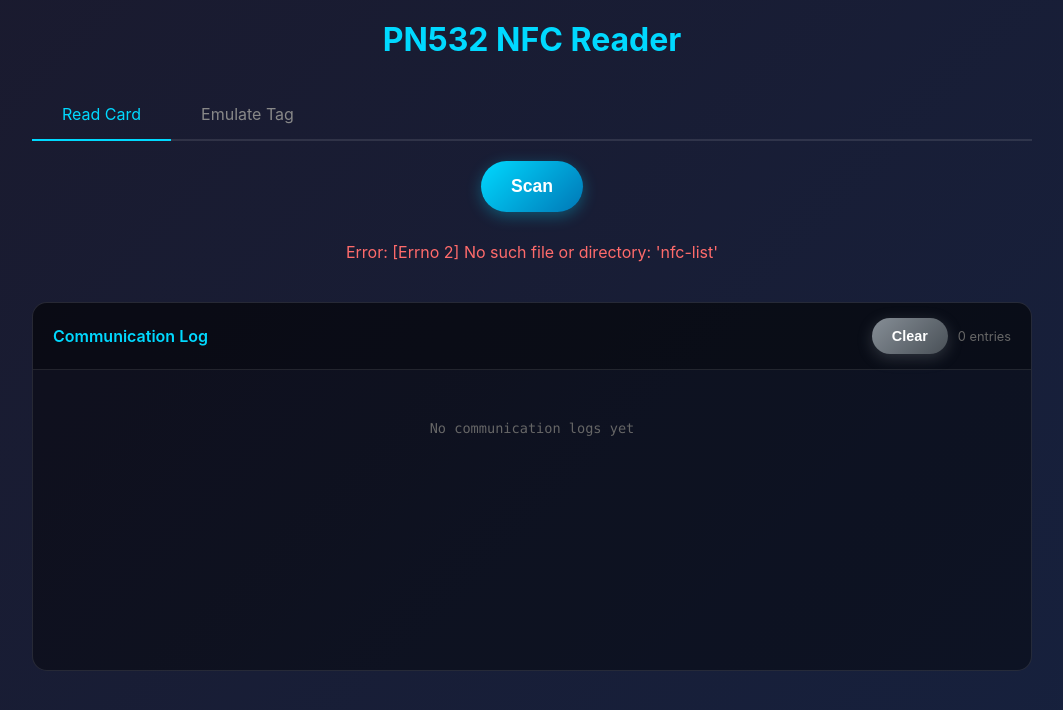
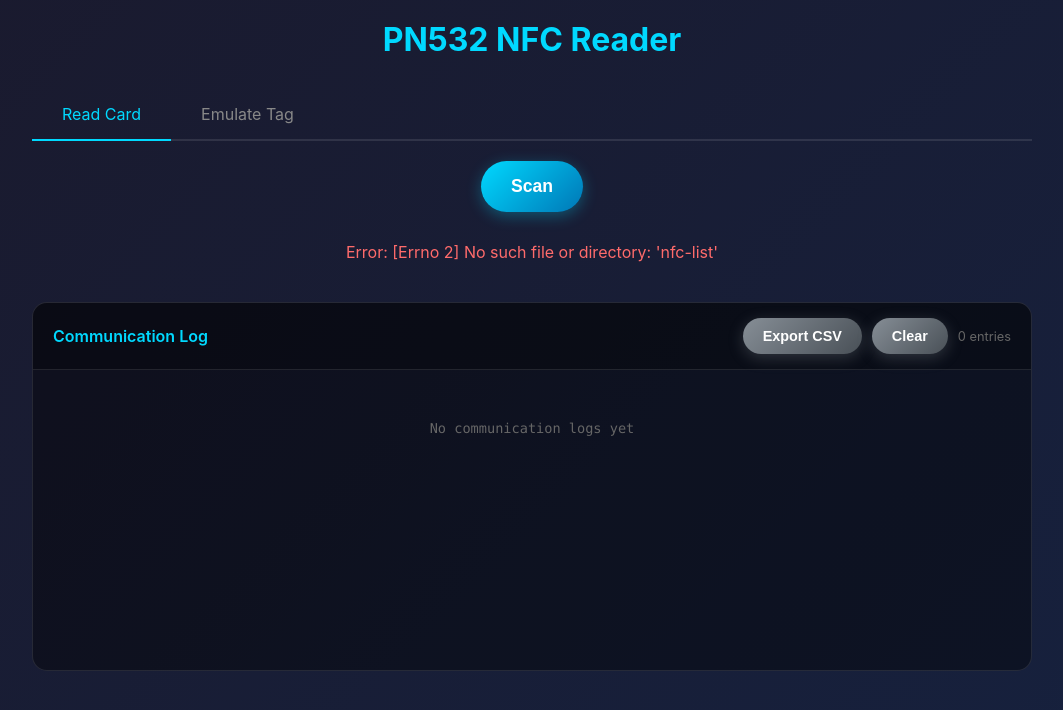
Before and after one commit to ylongwang2782/pn532-reader, a Flask app: page / in a window 1280 px wide. Shown: the top 710 px of the page, without its empty margins (108-1171 px from the left). Run offline with Flask 3, Linux system fonts and the light colour scheme; data that the repository does not hold is empty.

Commit message:
Add CSV export button for communication logs
Co-Authored-By: Claude Opus 4.5 <noreply@anthropic.com>

```diff
--- a/templates/index.html
+++ b/templates/index.html
@@ -453,6 +453,7 @@
                 <div class="log-header">
                     <h3>Communication Log</h3>
                     <div class="log-controls">
+                        <button class="clear-btn" onclick="exportLogs('read')">Export CSV</button>
                         <button class="clear-btn" onclick="clearReadLogs()">Clear</button>
                         <span class="log-count" id="readLogCount">0 entries</span>
                     </div>
@@ -502,6 +503,7 @@
                             <input type="checkbox" id="autoScroll" checked>
                             Auto-scroll
                         </label>
+                        <button class="clear-btn" onclick="exportLogs('emulate')">Export CSV</button>
                         <button class="clear-btn" onclick="clearLogs()">Clear</button>
                         <span class="log-count" id="emulateLogCount">0 entries</span>
                     </div>
@@ -734,6 +736,38 @@
             document.getElementById('readLogCount').textContent = '0 entries';
         }
 
+        function exportLogs(type) {
+            const containerId = type === 'read' ? 'readLogContent' : 'emulateLogContent';
+            const container = document.getElementById(containerId);
+            const entries = container.querySelectorAll('.log-entry');
+
+            if (entries.length === 0) {
+                alert('No logs to export');
+                return;
+            }
+
+            // Build CSV content
+            let csv = 'Time,Direction,Data\n';
+            entries.forEach(entry => {
+                const time = entry.querySelector('.log-time')?.textContent || '';
+                const direction = entry.querySelector('.log-direction')?.textContent || '';
+                const data = entry.querySelector('.log-data')?.textContent || '';
+                // Escape quotes in data
+                const escapedData = data.replace(/"/g, '""');
+                csv += `"${time}","${direction}","${escapedData}"\n`;
+            });
+
+            // Download file
+            const blob = new Blob([csv], { type: 'text/csv;charset=utf-8;' });
+            const url = URL.createObjectURL(blob);
+            const link = document.createElement('a');
+            const timestamp = new Date().toISOString().replace(/[:.]/g, '-').slice(0, 19);
+            link.href = url;
+            link.download = `nfc-log-${type}-${timestamp}.csv`;
+            link.click();
+            URL.revokeObjectURL(url);
+        }
+
         async function toggleEmulation() {
             const btn = document.getElementById('emulateBtn');
             const status = document.getElementById('emulateStatus');
```
